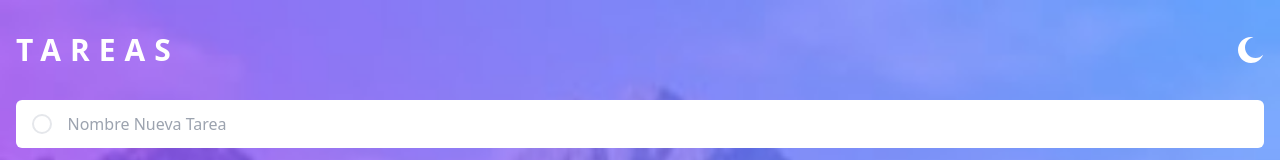
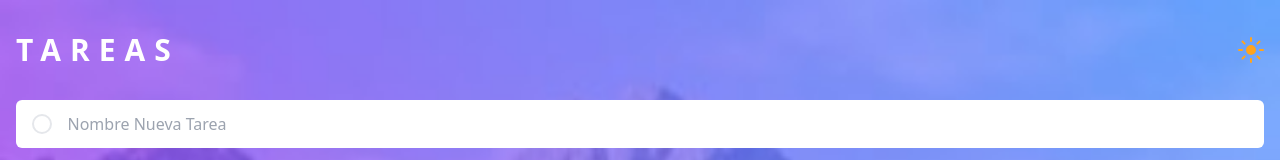
Before and after one commit to rodolfobarraza/react-todo, a React (Vite) app: page / in a window 1280 px wide. Both pictures are taken after a click on the button 1251 px from the left and 50 px from the top of the page. Shown: the top 160 px of the page. Built offline with nearby package versions, Linux system fonts and the light colour scheme.

Commit message:
108 - Dark Mode: Ícono Luna y Sol

```diff
--- a/src/components/Header.jsx
+++ b/src/components/Header.jsx
@@ -1,11 +1,22 @@
+import { useState } from "react";
 import IconMoon from "./icons/IconMoon";
+import IconSun from "./icons/IconSun";
 
 const Header = () => {
+
+  const [darkMode, setDarkMode] = useState(false);
+
+  const handleClickToggleTheme = () => {}
+
   return (
     <header className="container mx-auto px-4 pt-8">
       <div className="flex justify-between">
         <h1 className="uppercase text-white font-semibold text-3xl tracking-[0.3em]">Tareas</h1>
-        <button><IconMoon fill="#FFF"/></button>
+        <button onClick={() => setDarkMode(!darkMode)}>
+          {
+            darkMode ? <IconSun fill="#ffa41d"/> : <IconMoon fill="#FFF"/>
+          }
+        </button>
       </div>
     </header>
   );
--- /dev/null
+++ b/src/components/icons/IconSun.jsx
@@ -0,0 +1,18 @@
+const IconSun = ({fill = '#FFF', ...props}) => {
+    return (
+        <svg
+            xmlns="http://www.w3.org/2000/svg"
+            width="26"
+            height="26"
+            fill={fill}
+            fillRule="evenodd"
+            {...props}
+        >
+            <path
+                d="M13 21a1 1 0 011 1v3a1 1 0 11-2 0v-3a1 1 0 011-1zm-5.657-2.343a1 1 0 010 1.414l-2.121 2.121a1 1 0 01-1.414-1.414l2.12-2.121a1 1 0 011.415 0zm12.728 0l2.121 2.121a1 1 0 01-1.414 1.414l-2.121-2.12a1 1 0 011.414-1.415zM13 8a5 5 0 110 10 5 5 0 010-10zm12 4a1 1 0 110 2h-3a1 1 0 110-2h3zM4 12a1 1 0 110 2H1a1 1 0 110-2h3zm18.192-8.192a1 1 0 010 1.414l-2.12 2.121a1 1 0 01-1.415-1.414l2.121-2.121a1 1 0 011.414 0zm-16.97 0l2.121 2.12A1 1 0 015.93 7.344L3.808 5.222a1 1 0 011.414-1.414zM13 0a1 1 0 011 1v3a1 1 0 11-2 0V1a1 1 0 011-1z"
+            />
+        </svg>
+    );
+};
+
+export default IconSun;
--- a/src/utils/darkMode.js
+++ b/src/utils/darkMode.js
@@ -1,14 +1,16 @@
 if (localStorage.theme === 'dark' || (!('theme' in localStorage) && window.matchMedia('(prefers-color-scheme: dark)').matches)) {
     document.documentElement.classList.add('dark')
+    localStorage.theme = 'dark'
 } else {
     document.documentElement.classList.remove('dark')
+    localStorage.theme = 'light'
 }
 
 // Whenever the user explicitly chooses light mode
-localStorage.theme = 'light'
+//localStorage.theme = 'light'
 
 // Whenever the user explicitly chooses dark mode
-localStorage.theme = 'dark'
+//localStorage.theme = 'dark'
 
 // Whenever the user explicitly chooses to respect the OS preference
-localStorage.removeItem('theme')
+//localStorage.removeItem('theme')
```
